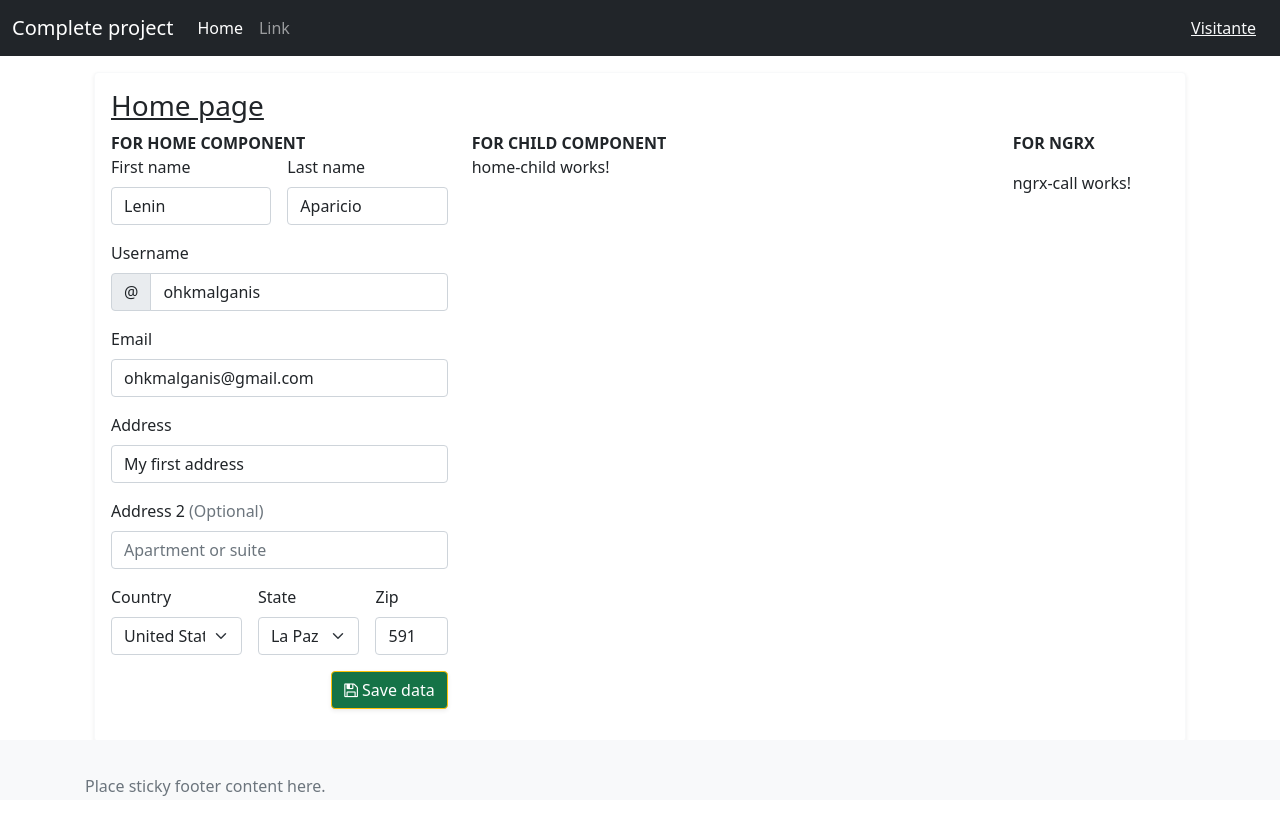
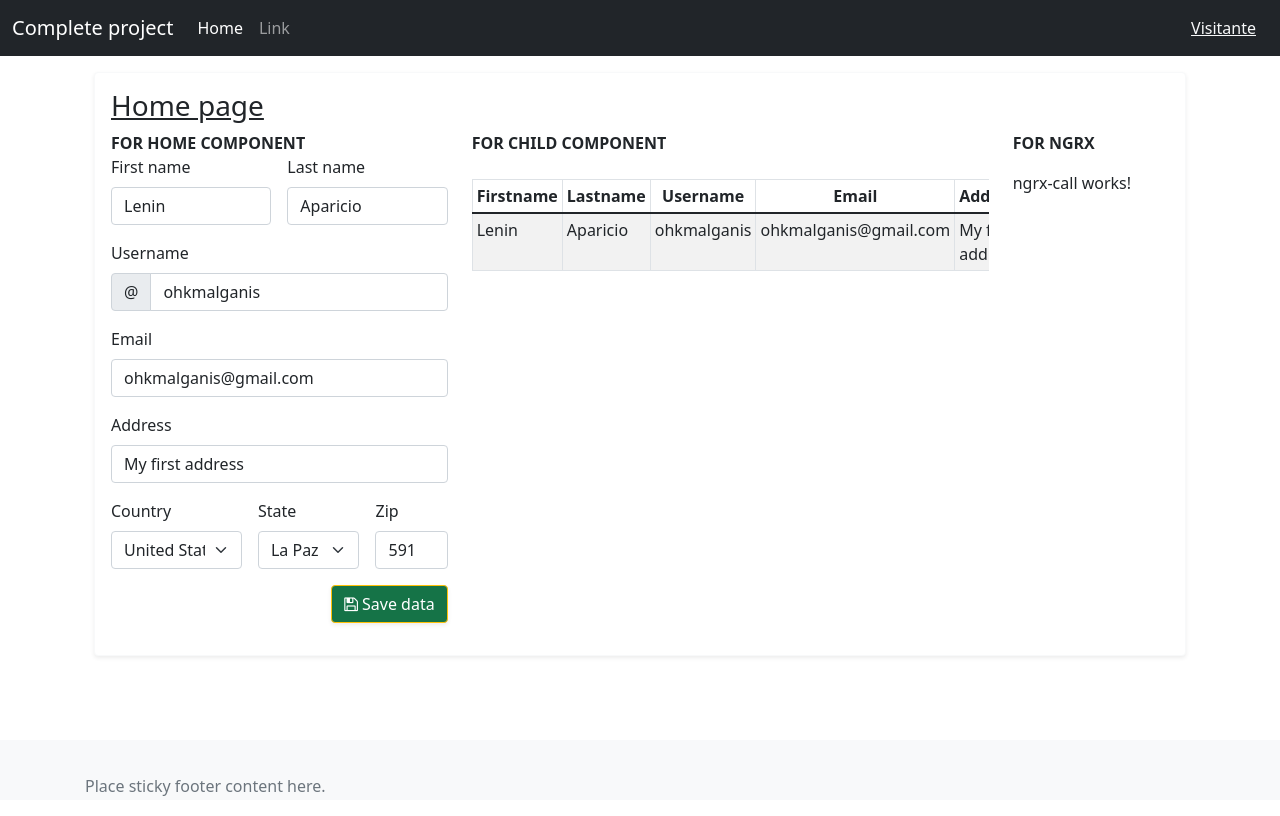
Before and after one commit to ohkmalganis/the-complete-project, an Angular app: page /home in a window 1280 px wide. Both pictures are taken after a click on the button "Save data". Built offline with nearby package versions, Linux system fonts and the light colour scheme.

Commit message:
Starting a new component

```diff
--- a/src/app/home-page/models/profile.interface.ts
+++ b/src/app/home-page/models/profile.interface.ts
@@ -5,7 +5,6 @@ export interface ProfileInterface {
   username: string;
   email: string;
   address: string;
-  address2: string | null;
   country: number;
   state: string;
   zip: number;
--- a/src/app/home-page/pages/home/home-child/home-child.component.html
+++ b/src/app/home-page/pages/home/home-child/home-child.component.html
@@ -1 +1,43 @@
-<p>home-child works!</p>
+<div class="row mt-4">
+  <div class="col-md-12">
+    <div *ngIf="!receivedData">
+      No data sended yet...
+    </div>
+    <div class="table-responsive" *ngIf="receivedData">
+      <table class="table table-sm table-bordered table-striped table-hover">
+        <thead class="text-center">
+          <tr>
+            <th>Firstname</th>
+            <th>Lastname</th>
+            <th>Username</th>
+            <th>Email</th>
+            <th>Address</th>
+            <th>Country</th>
+            <th>State</th>
+            <th>Zip</th>
+            <th>
+              <i class="fa fa-list"></i>
+            </th>
+          </tr>
+        </thead>
+        <tbody>
+          <tr *ngFor="let d of data; let i=index">
+            <td>{{d?.firstName}}</td>
+            <td>{{d?.lastName}}</td>
+            <td>{{d?.username}}</td>
+            <td>{{d?.email}}</td>
+            <td>{{d?.address}}</td>
+            <td>{{d?.country}}</td>
+            <td>{{d?.state}}</td>
+            <td>{{d?.zip}}</td>
+            <td>
+              <button class="btn btn-sm btn-danger" (click)="removeData(i)">
+                <i class="fa fa-remove text-white"></i>
+              </button>
+            </td>
+          </tr>
+        </tbody>
+      </table>
+    </div>
+  </div>
+</div>
--- a/src/app/home-page/pages/home/home-child/home-child.component.ts
+++ b/src/app/home-page/pages/home/home-child/home-child.component.ts
@@ -1,15 +1,33 @@
-import { Component, OnInit } from '@angular/core';
+import {Component, EventEmitter, Input, OnChanges, Output, SimpleChanges} from '@angular/core';
+import {ProfileInterface} from "../../../models/profile.interface";
 
 @Component({
   selector: 'app-home-child',
   templateUrl: './home-child.component.html',
   styleUrls: ['./home-child.component.css']
 })
-export class HomeChildComponent implements OnInit {
+export class HomeChildComponent implements OnChanges {
+
+  @Input() receivedData:ProfileInterface;
+  @Output() response:EventEmitter<string> = new EventEmitter<string>();
+
+  public data:ProfileInterface[]=[];
+  firstrun:boolean=true;
 
   constructor() { }
 
-  ngOnInit(): void {
+  ngOnChanges(changes: SimpleChanges): void {
+    if(this.firstrun){
+      this.firstrun = false;
+    } else {
+      this.data.push(
+        this.receivedData
+      );
+    }
+  }
+
+  removeData(line:number):void {
+    this.data.splice(line, 1);
   }
 
 }
--- a/src/app/home-page/pages/home/home.component.html
+++ b/src/app/home-page/pages/home/home.component.html
@@ -52,11 +52,6 @@
                     </div>
                   </div>
 
-                  <div class="col-12">
-                    <label for="address2" class="form-label">Address 2 <span class="text-muted">(Optional)</span></label>
-                    <input type="text" class="form-control" formControlName="address2" id="address2" placeholder="Apartment or suite">
-                  </div>
-
                   <div class="col-md-5">
                     <label for="country" class="form-label">Country</label>
                     <select class="form-select" formControlName="country" id="country" required>
@@ -104,7 +99,9 @@
             </div>
             <div class="col-md-6">
               <span class="text-center text-decoration-bold text-uppercase">For Child component</span>
-              <app-home-child></app-home-child>
+              <app-home-child
+                [receivedData]="data"
+              ></app-home-child>
             </div>
             <div class="col-md-2">
               <span class="text-center text-decoration-bold text-uppercase">For Ngrx</span>
--- a/src/app/home-page/pages/home/home.component.ts
+++ b/src/app/home-page/pages/home/home.component.ts
@@ -27,7 +27,6 @@ export class HomeComponent implements OnInit {
       username: ['ohkmalganis', Validators.required],
       email: ['ohkmalganis@gmail.com', Validators.compose([Validators.required, Validators.email])],
       address: ['My first address', Validators.required],
-      address2: [''],
       country: ['1', Validators.required],
       state: ['LA', Validators.required],
       zip: ['591', Validators.required],
@@ -44,12 +43,10 @@ export class HomeComponent implements OnInit {
       username: this.myGroup.get('username')?.value,
       email: this.myGroup.get('email')?.value,
       address: this.myGroup.get('address')?.value,
-      address2: this.myGroup.get('address2')?.value,
       country: this.myGroup.get('country')?.value,
       state: this.myGroup.get('state')?.value,
       zip: this.myGroup.get('zip')?.value,
     };
-    console.log(this.data);
   }
 
 }
--- a/src/index.html
+++ b/src/index.html
@@ -8,7 +8,7 @@
   <link rel="icon" type="image/x-icon" href="favicon.ico">
   <link rel="stylesheet" href="./assets/css/sticky-footer-navbar.css">
   <link href="https://stackpath.bootstrapcdn.com/font-awesome/4.7.0/css/font-awesome.min.css" rel="stylesheet" />
-  <script src="./assets/js/bootstrap.min.js"></script>
+<!--  <script src="./assets/js/bootstrap.min.js"></script>-->
   <script src="./assets/js/popper.min.js"></script>
 </head>
 <body>
--- a/tsconfig.json
+++ b/tsconfig.json
@@ -18,6 +18,7 @@
     "importHelpers": true,
     "target": "es2017",
     "module": "es2020",
+    "strictPropertyInitialization": false,
     "lib": [
       "es2020",
       "dom"
```
